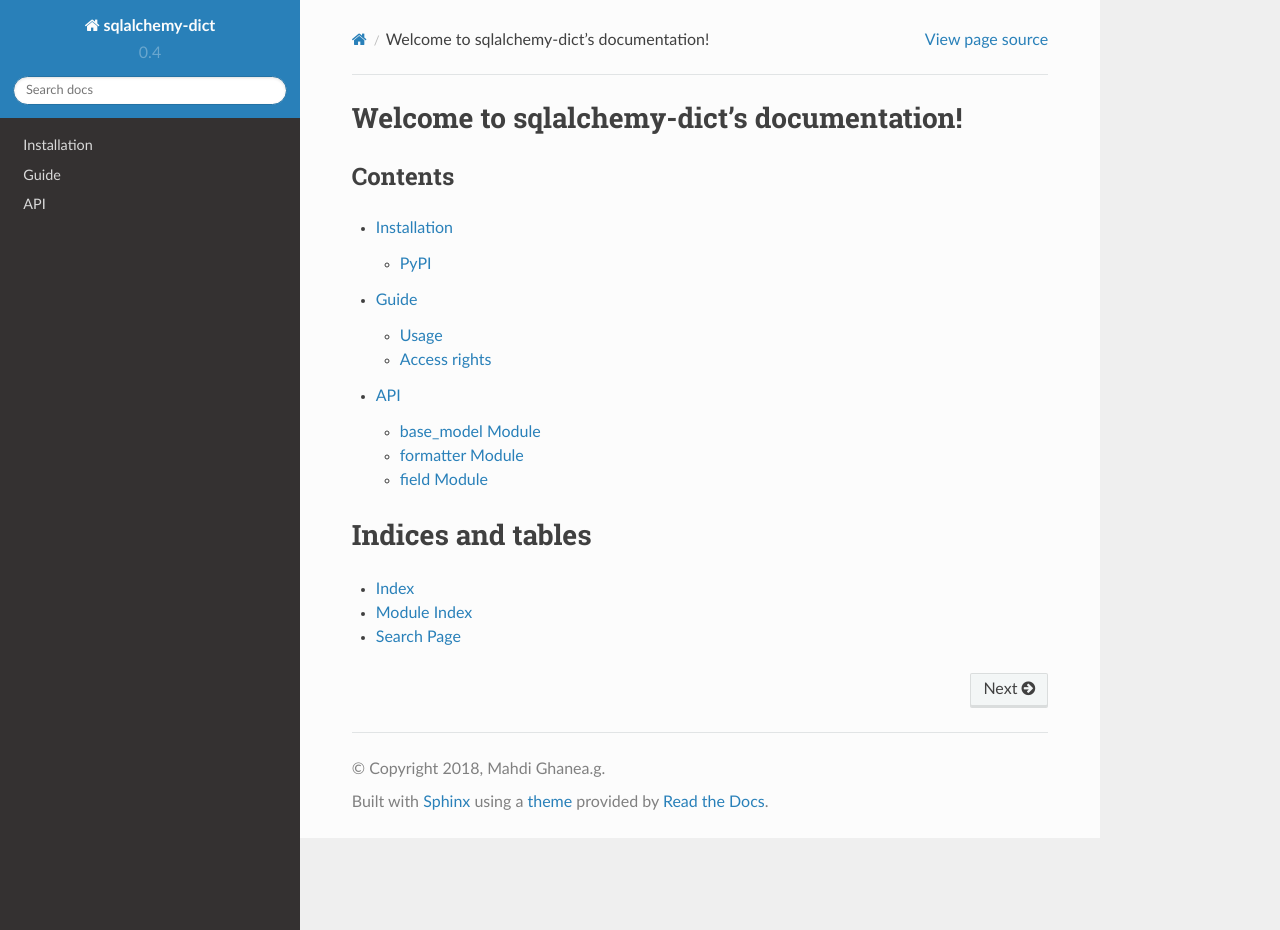
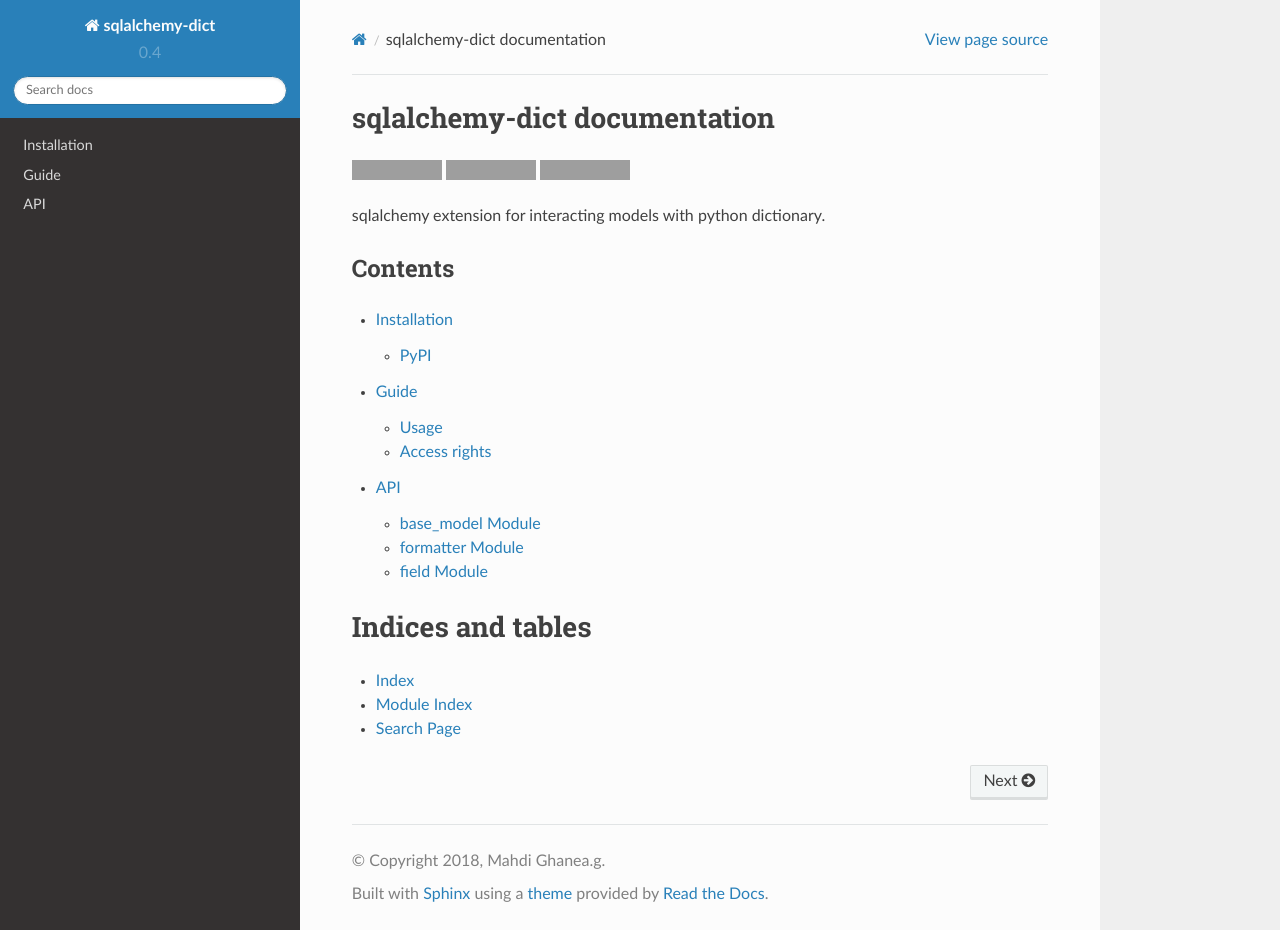
Before and after one commit to meyt/sqlalchemy-dict, a Sphinx documentation site: the page built from doc/index.rst, in a window 1280 px wide and 930 px high. Built offline with Sphinx 7.4.7 and the Read the Docs theme 2.0.0, drawn with Linux system fonts in a browser that asks for light colours; grey boxes are pictures that could not be loaded.

Commit message:
Update documentation index

```diff
--- a/doc/index.rst
+++ b/doc/index.rst
@@ -1,7 +1,17 @@
 
-Welcome to sqlalchemy-dict's documentation!
-===========================================
+sqlalchemy-dict documentation
+=============================
 
+.. image:: https://travis-ci.org/meyt/sqlalchemy-dict.svg?branch=master
+    :target: https://travis-ci.org/meyt/sqlalchemy-dict
+
+.. image:: https://coveralls.io/repos/github/meyt/sqlalchemy-dict/badge.svg?branch=master
+    :target: https://coveralls.io/github/meyt/sqlalchemy-dict?branch=master
+
+.. image:: https://img.shields.io/pypi/pyversions/sqlalchemy-dict.svg
+    :target: https://pypi.python.org/pypi/sqlalchemy_dict
+
+sqlalchemy extension for interacting models with python dictionary.
 
 Contents
 --------
```
